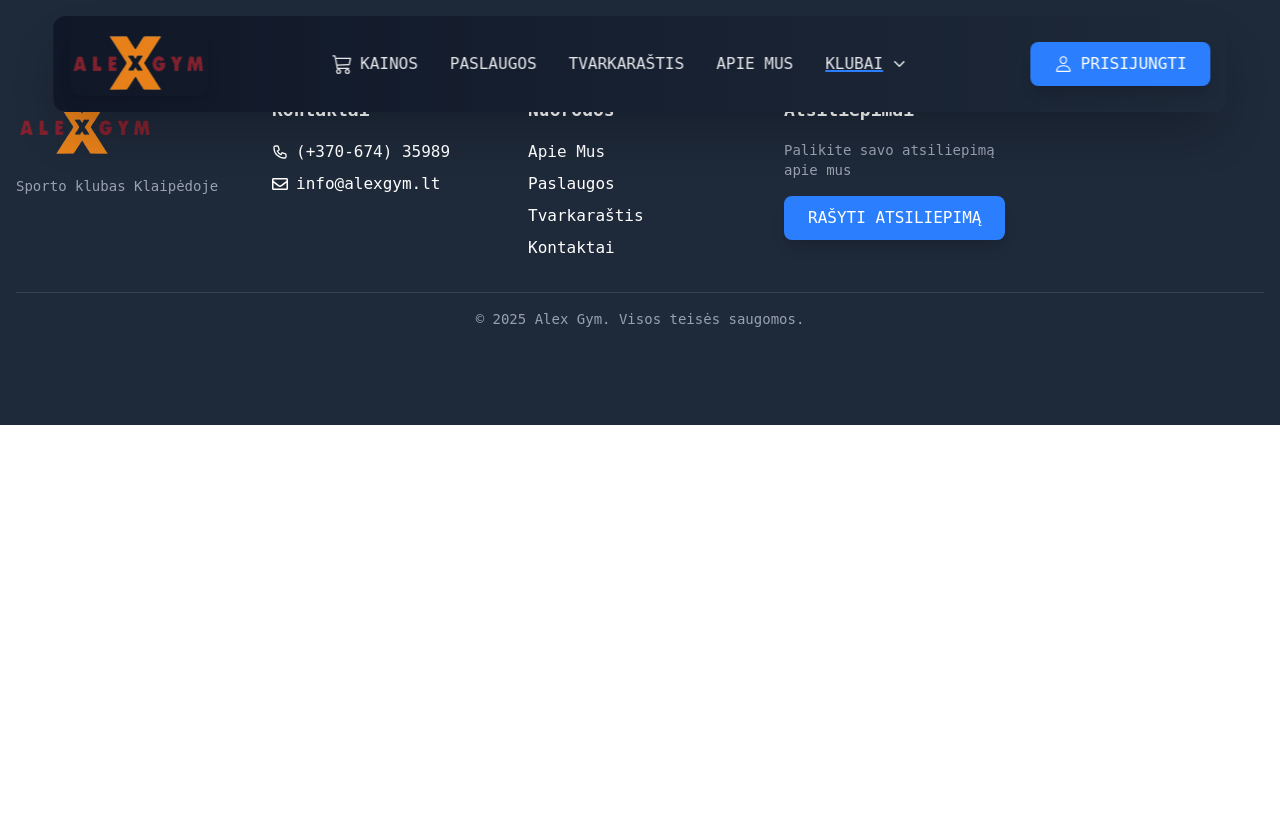
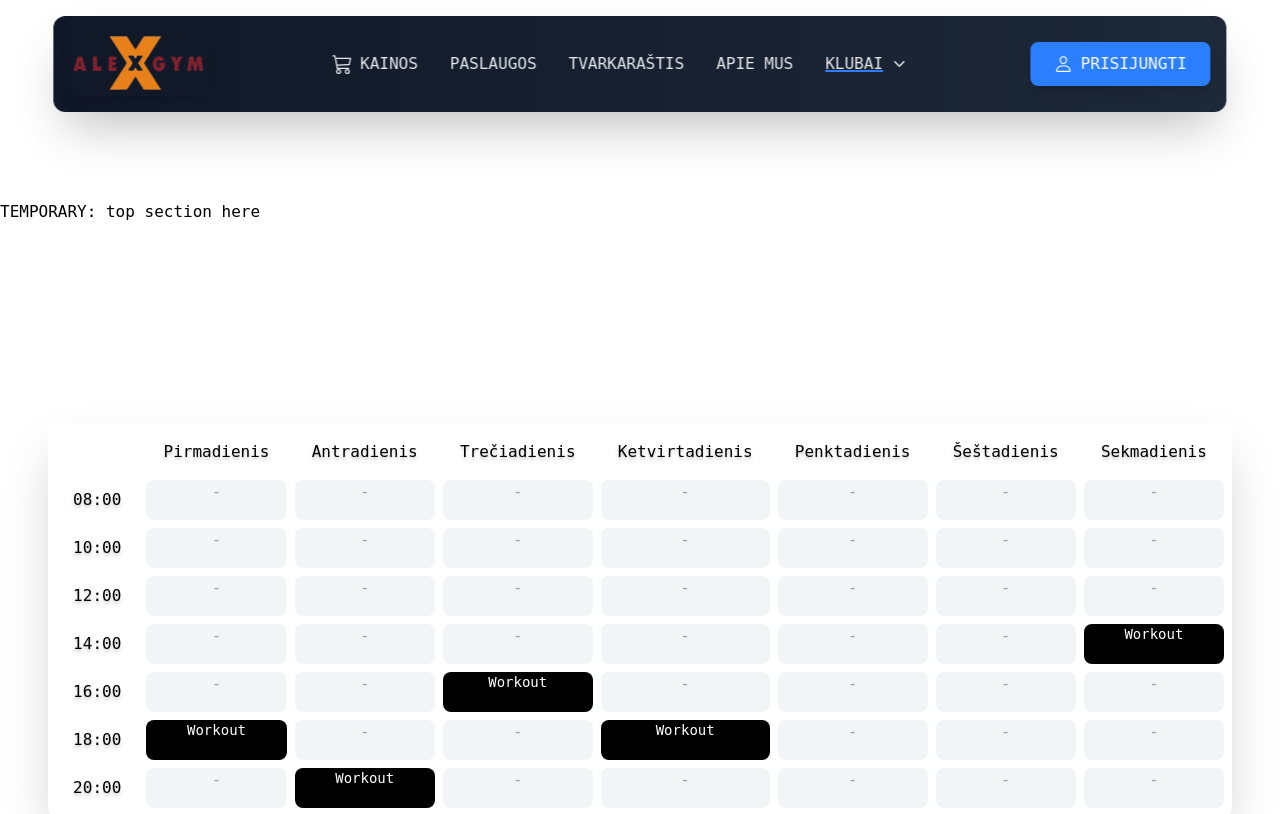
Before and after one commit to ArturUvarov/alex_gym, a React (Vite) app in the folder alex_gym_app/: page /schedule in a window 1280 px wide. Shown: the top 814 px of the page. Built offline with nearby package versions, Linux system fonts and the light colour scheme.

Commit message:
start of schedule

```diff
--- a/alex_gym_app/src/App.jsx
+++ b/alex_gym_app/src/App.jsx
@@ -9,6 +9,7 @@ import Klubai from "./pages/Klubai";
 import Taisykles from "./pages/Taisykles";
 import GrupinesTreniruotes from "./pages/GrupinesTreniruotes";
 import SignUp from "./pages/SignIUp";
+import Schedule from "./pages/Schedule";
 import Main from "./components/Main";
 
 function App() {
@@ -29,6 +30,7 @@ function App() {
         <Route path="/services/group" element={<GrupinesTreniruotes />} /> //
         Route for Group Training page
         <Route path="/sign-up" element={<SignUp />} /> // Route for Sign Up page
+        <Route path="/schedule" element={<Schedule />} /> // Route for Schedule page
       </Routes>
       <Footer />
     </Router>
--- /dev/null
+++ b/alex_gym_app/src/pages/Schedule.jsx
@@ -0,0 +1,58 @@
+const days = ['Pirmadienis', 'Antradienis', 'Trečiadienis', 'Ketvirtadienis', 'Penktadienis', 'Šeštadienis', 'Sekmadienis'];
+const times = ['08:00', '10:00', '12:00', '14:00', '16:00', '18:00', '20:00'];
+
+const workouts = [
+  { onDay: 0, onTime: 5, name: 'Workout', time: '00:00 - 00:00', trainer: 'Trainer' },
+  { onDay: 1, onTime: 6, name: 'Workout', time: '00:00 - 00:00', trainer: 'Trainer' },
+  { onDay: 2, onTime: 4, name: 'Workout', time: '00:00 - 00:00', trainer: 'Trainer' },
+  { onDay: 3, onTime: 5, name: 'Workout', time: '00:00 - 00:00', trainer: 'Trainer' },
+  { onDay: 6, onTime: 3, name: 'Workout', time: '00:00 - 00:00', trainer: 'Trainer' },
+];
+
+export default function Schedule() {
+  return (
+    <>
+      <div className='my-50'>TEMPORARY: top section here</div>
+
+        <div className='m-12 p-1 shadow-2xl rounded-lg grid grid-cols-[auto_repeat(7,auto)]'>
+          <div></div>
+          {
+            days.map(day => (
+              <div className='text-shadow-lg p-3 text-center'>{day}</div>
+            ))
+          }
+          {
+            times.map((time, row) => (
+              <>
+                <div className='text-shadow-lg p-3 text-center'>{time}</div>
+                {
+                  days.map((_, col) => {
+                    const workout = workouts.find(w => w.onDay === col && w.onTime === row);
+
+                    return (
+                      <div key={`${row}-${col}`} className='bg-gray-100 rounded-lg m-1 text-center'>
+                        {
+                          workout ? (
+                            <div className='relative bg-black text-white rounded-lg w-full h-full text-sm group'>
+                              {workout.name}
+                              <div className='border-2 border-blue-500 absolute left-1/2 -translate-x-1/2 top-1/2 -translate-y-1/2 bg-black p-3 rounded-lg w-48 opacity-0 group-hover:opacity-100 pointer-events-none group-hover:pointer-events-auto z-1'>
+                                <div className='text-xl'>{workout.name}</div>
+                                <div className='text-xl text-blue-500 mb-3'>{workout.time}</div>
+                                <div>{workout.trainer}</div>
+                                <div className='border border-gray-400 my-3'></div>
+                                <button className='bg-blue-500 py-2 rounded-lg w-full'>REGISTRUOTIS</button>
+                              </div>
+                            </div>
+                          ) : <div className='text-gray-400'>-</div>
+                        }
+                      </div>
+                    );
+                  })
+                }
+              </>
+            ))
+          }
+        </div>
+    </>
+  );
+};
```
